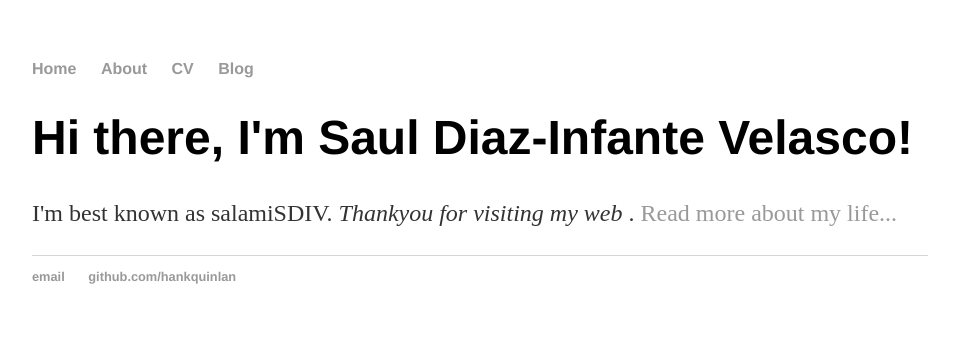
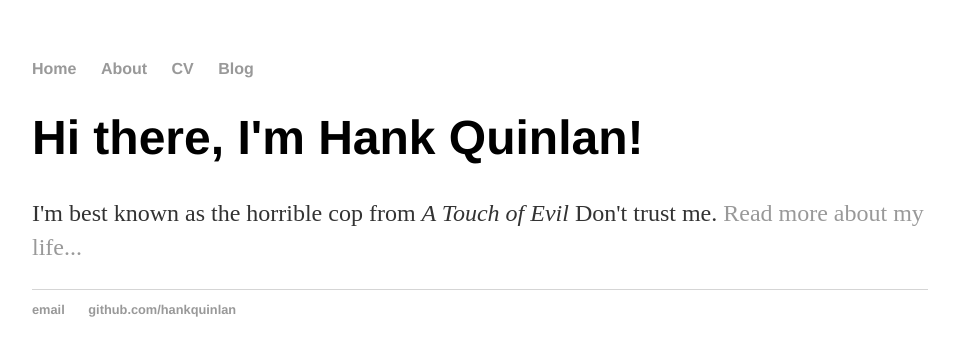
Before and after one commit to SaulDiazInfante/SaulDiazInfante.github.io, a Jekyll site: the page built from index.html, in a window 1280 px wide. Shown: the top 356 px of the page, without its empty margins (160-1119 px from the left). Built offline with Jekyll 4.4.1, drawn with Linux system fonts in a browser that asks for light colours.

Commit message:
Update index.html
With the tutorial content

```diff
--- a/index.html
+++ b/index.html
@@ -1,12 +1,8 @@
 ---
 layout: default
-title: Saul Diaz-Infante Velasco, salamiSDIV
+title: Hank Quinlan, Horrible Cop
 ---
 <div class="blurb">
-	<h1>Hi there, I'm Saul Diaz-Infante Velasco!</h1>
-	<p>I'm best known as salamiSDIV. <em>Thankyou for visiting my web </em>.
-		<a href="/about">
-			Read more about my life...
-		</a>
-	</p>
+	<h1>Hi there, I'm Hank Quinlan!</h1>
+	<p>I'm best known as the horrible cop from <em>A Touch of Evil</em> Don't trust me. <a href="/about">Read more about my life...</a></p>
 </div><!-- /.blurb -->
```
